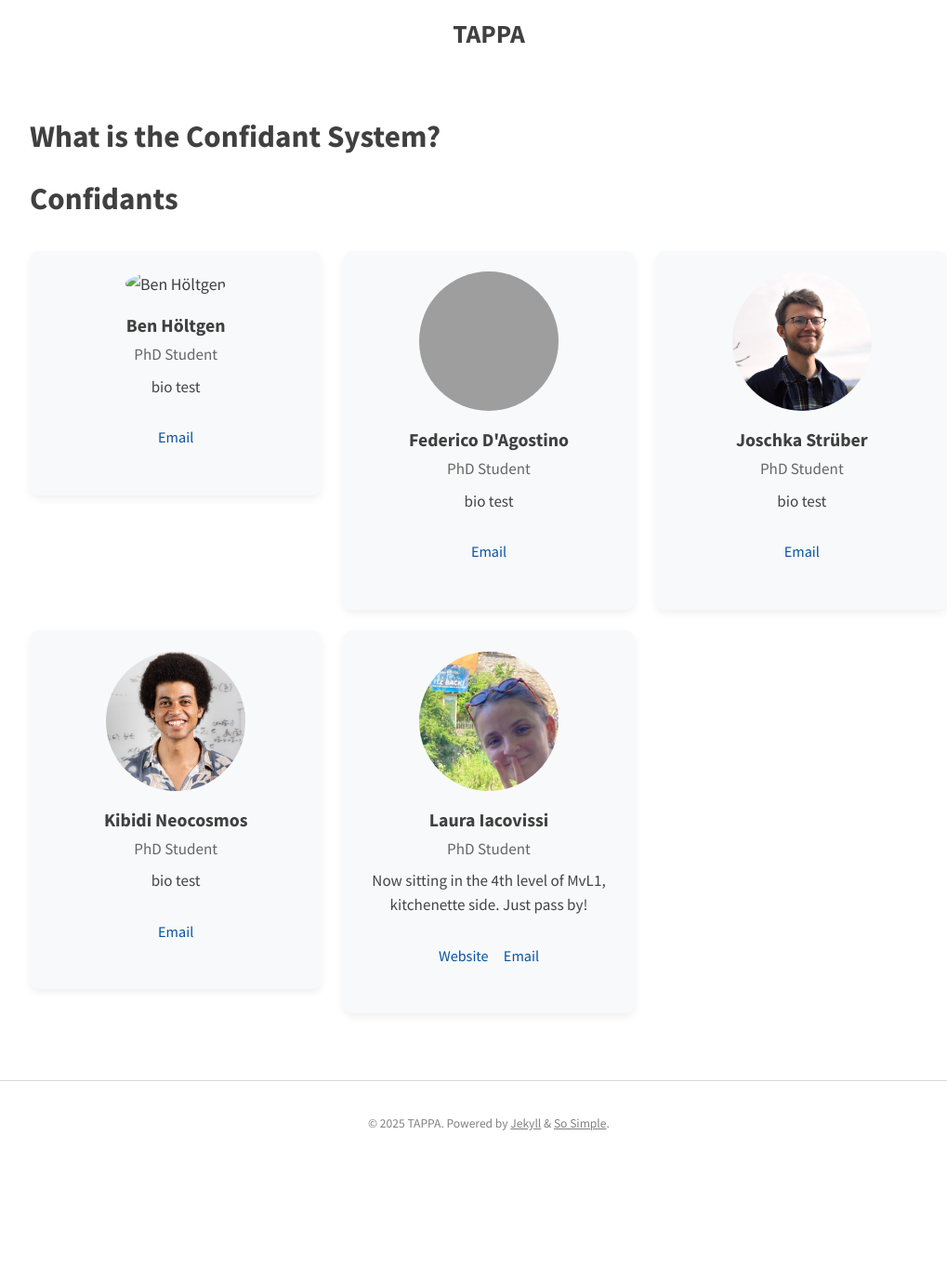
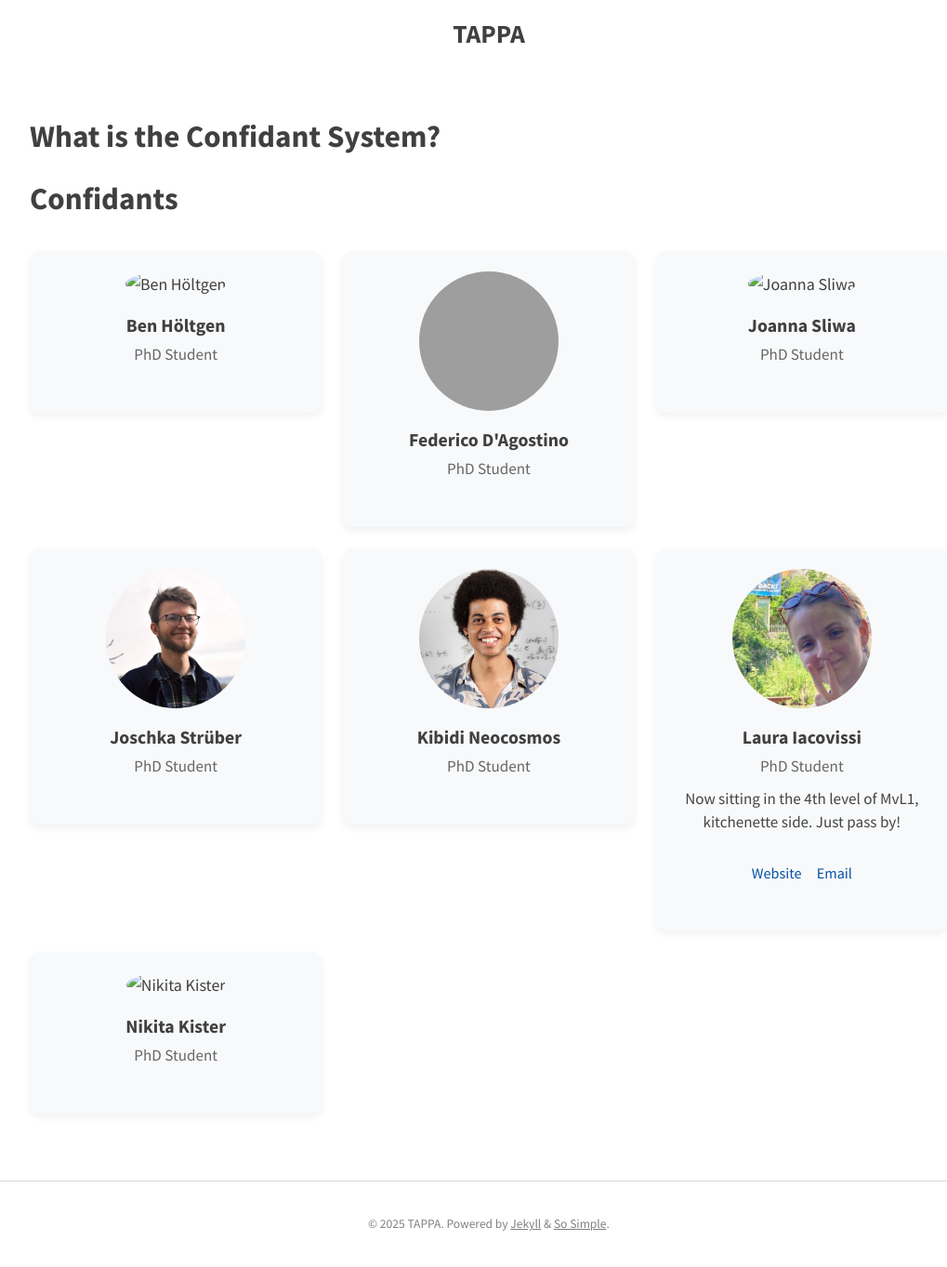
Before and after one commit to tappa-org/tappa-org.github.io, a Jekyll site: the page built from confidants.md, in a window 1280 px wide and 1400 px high, scrolled down 215 px. Shown: the top 1363 px of the window at 93% size, without its empty margins (114-1133 px from the left). Built offline with Jekyll 4.4.1, drawn with Linux system fonts in a browser that asks for light colours; nearby versions of some CDN libraries; before the commit the page ends 1506 px from its top, so only the background shows below that; grey boxes are pictures that could not be loaded.

Commit message:
members update

```diff
--- a/_data/members.yml
+++ b/_data/members.yml
@@ -1,8 +1,6 @@
 - name: "Ben Höltgen"
   role: "PhD Student"
   photo: ""
-  bio: "bio test"
-  email: ""
 
 - name: "Laura Iacovissi"
   role: "PhD Student"
@@ -14,19 +12,22 @@
 - name: "Joschka Strüber"
   role: "PhD Student"
   photo: "images/confidants/josch.jpg"
-  bio: "bio test"
-  email: ""
 
 - name: "Federico D'Agostino"
   role: "PhD Student"
   photo: "images/confidants/federico.jpeg"
-  bio: "bio test"
-  email: ""
 
 - name: "Kibidi Neocosmos"
   role: "PhD Student"
   photo: "images/confidants/kibidi.jpg"
-  bio: "bio test"
-  email: ""
+
+- name: "Joanna Sliwa"
+  role: "PhD Student"
+  photo: ""
+
+- name: "Nikita Kister"
+  role: "PhD Student"
+  photo: ""
+
 
 # Add more members as needed
```
Also changed, not shown: images/confidants/laura.jpg.
